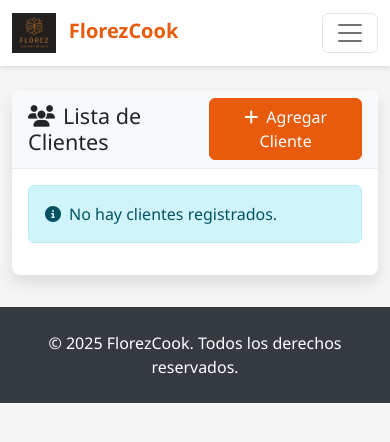
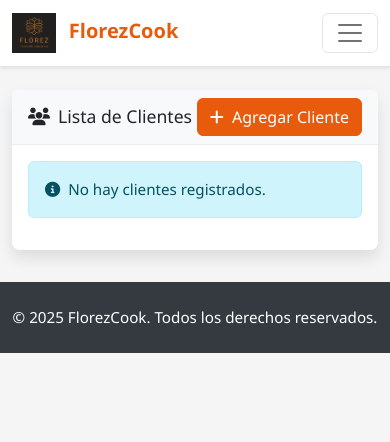
Before and after one commit to mbrt26/FlorezCook, a Flask app: page /clientes in a window 390 px wide. Shown: the top 442 px of the page. Run offline with Flask 2, Linux system fonts and the light colour scheme; data that the repository does not hold is empty.

Commit message:
Add mobile styles

```diff
--- /dev/null
+++ b/static/mobile.css
@@ -0,0 +1,18 @@
+/* Estilos específicos para pantallas pequeñas */
+@media (max-width: 576px) {
+    body {
+        font-size: 0.95rem;
+    }
+    h1, h2, h3, h4, h5 {
+        font-size: 1.1rem;
+    }
+    .navbar-nav .nav-link {
+        padding: 0.5rem 1rem;
+    }
+    .card {
+        margin-bottom: 1rem;
+    }
+    .table-responsive {
+        font-size: 0.875rem;
+    }
+}
--- a/templates/base.html
+++ b/templates/base.html
@@ -8,6 +8,8 @@
     <link href="https://cdn.jsdelivr.net/npm/bootstrap@5.2.3/dist/css/bootstrap.min.css" rel="stylesheet">
     <!-- Font Awesome para iconos -->
     <link rel="stylesheet" href="https://cdnjs.cloudflare.com/ajax/libs/font-awesome/6.4.0/css/all.min.css">
+    <!-- Estilos adicionales para vista móvil -->
+    <link rel="stylesheet" href="{{ url_for('static', filename='mobile.css') }}">
     <style>
         :root {
             --florez-primary: #e85a0c;
```
